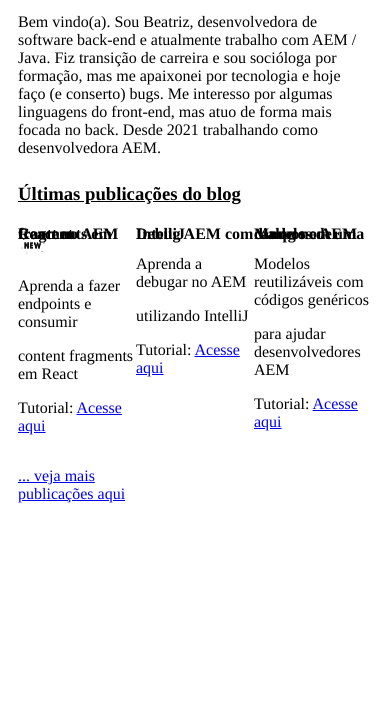
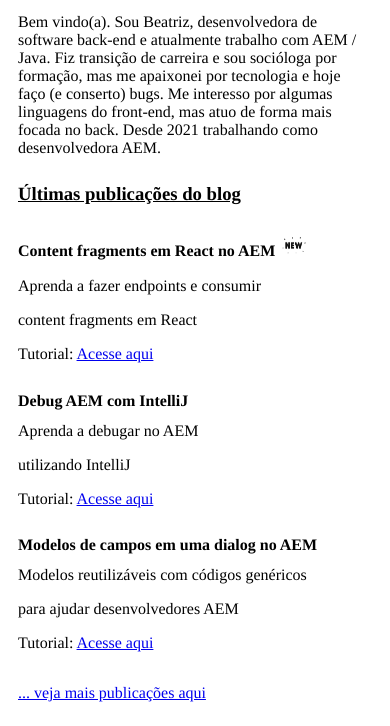
Before and after one commit to beatrizmaciel/dev, a plain HTML site: page index.html in a window 390 px wide. Shown: the part 202-928 px from the top of the page. Before the commit the page ends 844 px from the top, so only its background shows below. Drawn offline with Linux system fonts and the light colour scheme; a web font is replaced by a local one.

Commit message:
:iphone: fixing mobile

```diff
--- a/css/style.css
+++ b/css/style.css
@@ -108,4 +108,9 @@ h4 {
     .content, .principal li{
         margin: 0 10px;
     }
+
+    .wrapper {
+        display: grid;
+        grid-template-columns: 1fr;
+    }
 }
```
